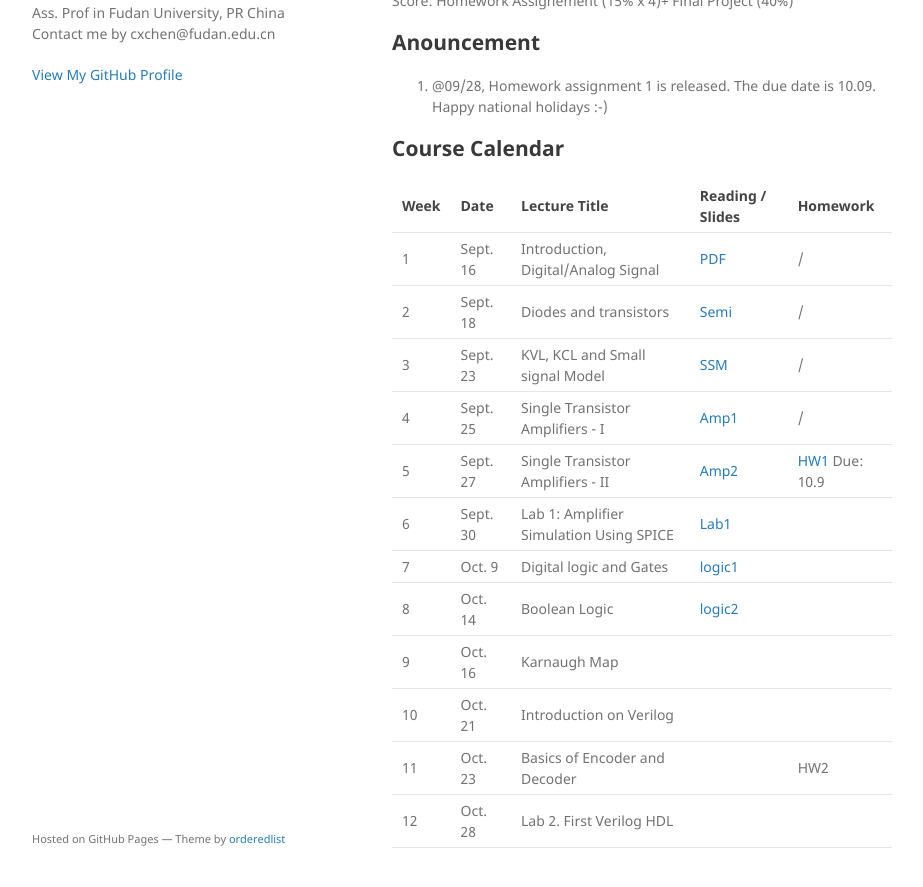
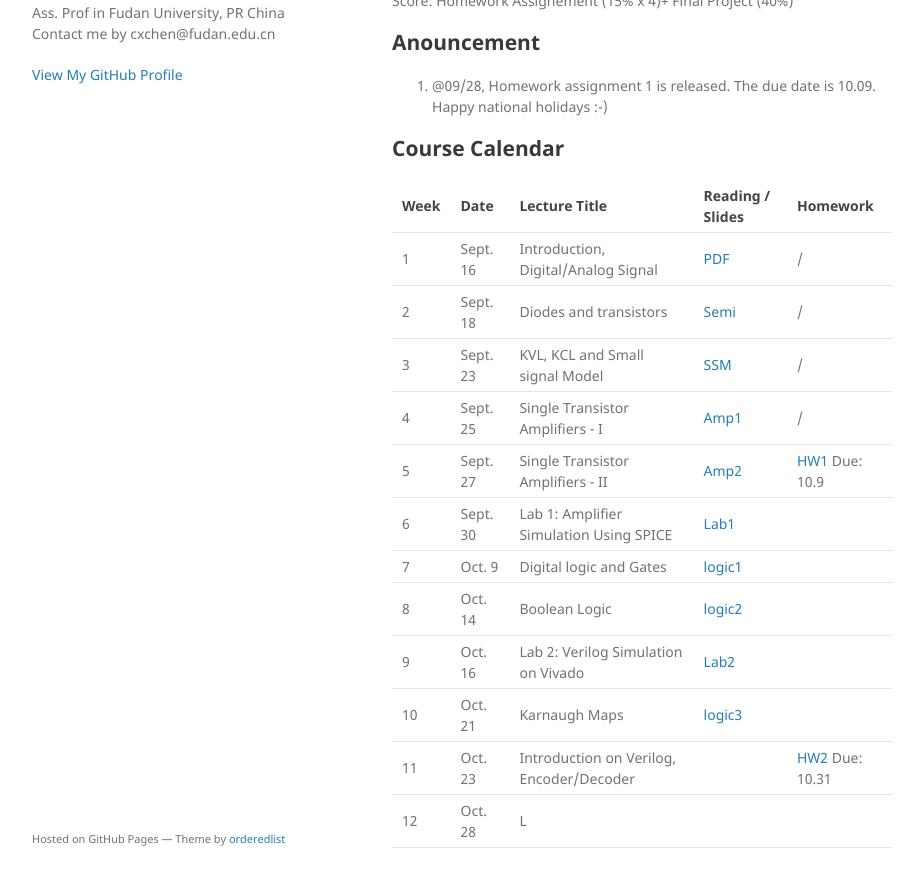
Before and after one commit to cihlab/cihlab.github.io, a Jekyll site: the page built from course/ckt20.md, in a window 1280 px wide and 1284 px high, cut to the strip 366-1253 px from the top of the window. Shown: the whole strip, without its empty margins (178-1101 px from the left). Built offline with Jekyll 4.4.1, drawn with Linux system fonts in a browser that asks for light colours; our own code applies the rules of GitHub Pages for plain Markdown files.

Commit message:
Update ckt20.md

```diff
--- a/course/ckt20.md
+++ b/course/ckt20.md
@@ -32,7 +32,7 @@ Score: Homework Assignement (15% x 4)+ Final Project (40%)
 6| Sept. 30 | Lab 1: Amplifier Simulation Using SPICE |   [Lab1](./cktlec06.pdf) | |
 7| Oct. 9   | Digital logic and Gates | [logic1](./cktlec07.pdf)  |  |
 8| Oct. 14  | Boolean Logic  |   [logic2](./cktlec08.pdf) |  |
-9| Oct. 16  | Karnaugh Map |   |  |
-10| Oct. 21  | Introduction on Verilog |  |  |
-11| Oct. 23 | Basics of Encoder and Decoder |   | HW2 |
-12| Oct. 28 | Lab 2. First Verilog HDL|   |  |
+9| Oct. 16  | Lab 2: Verilog Simulation on Vivado |  [Lab2](./cktlec09.pdf)  |  |
+10| Oct. 21  | Karnaugh Maps | [logic3](./cktlec10.pdf)  |  |
+11| Oct. 23 | Introduction on Verilog, Encoder/Decoder |   | [HW2](./ckthw2.pdf) Due: 10.31 |
+12| Oct. 28 | L |   |  |
```
